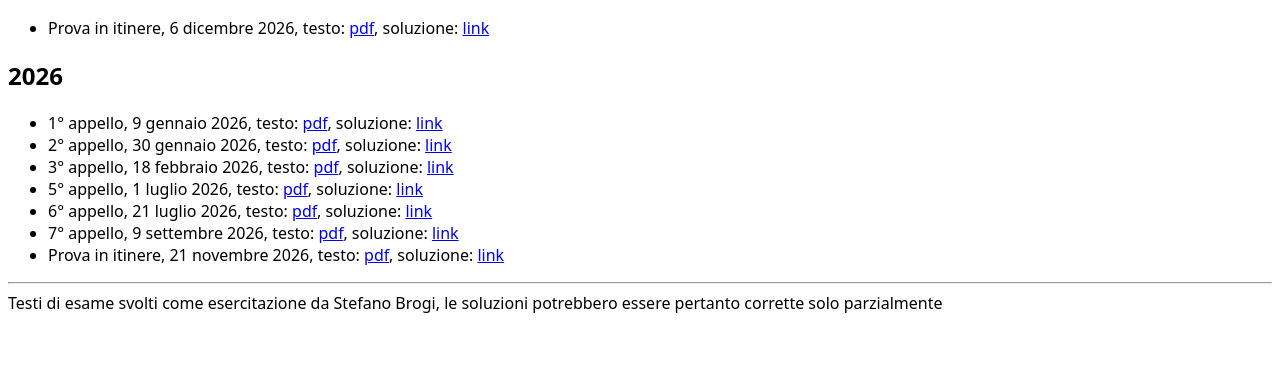
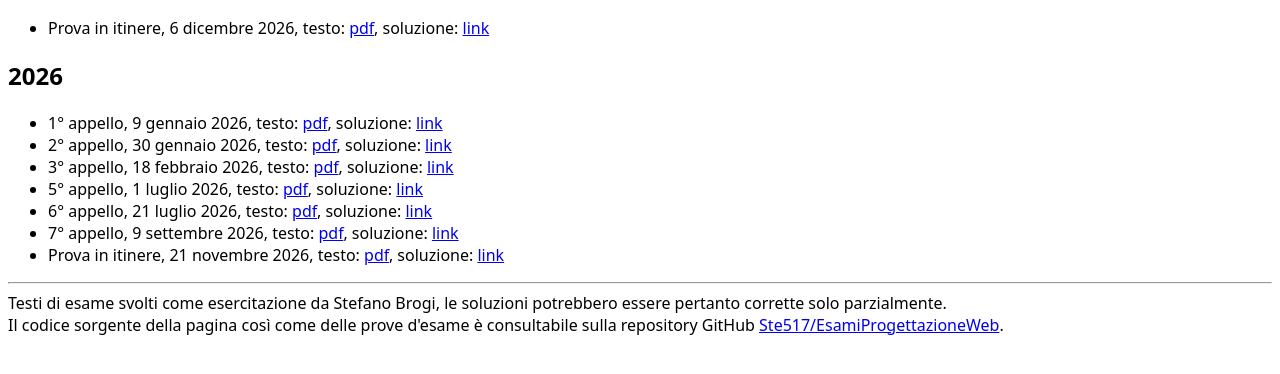
Before and after one commit to Ste517/EsamiProgettazioneWeb, a plain HTML site: page index.html in a window 1280 px wide. Shown: the part 122-496 px from the top of the page. Drawn offline with Linux system fonts and the light colour scheme.

Commit message:
Aggiornato footer della pagina principale
Aggiunto link alla repository GitHub

```diff
--- a/index.html
+++ b/index.html
@@ -28,7 +28,8 @@
     </ul>
     <hr>
     <footer>
-        Testi di esame svolti come esercitazione da Stefano Brogi, le soluzioni potrebbero essere pertanto corrette solo parzialmente
+        Testi di esame svolti come esercitazione da Stefano Brogi, le soluzioni potrebbero essere pertanto corrette solo parzialmente.<br>
+        Il codice sorgente della pagina così come delle prove d'esame è consultabile sulla repository GitHub <a href="https://github.com/Ste517/EsamiProgettazioneWeb">Ste517/EsamiProgettazioneWeb</a>.
     </footer>
 </body>
 </html>
```
